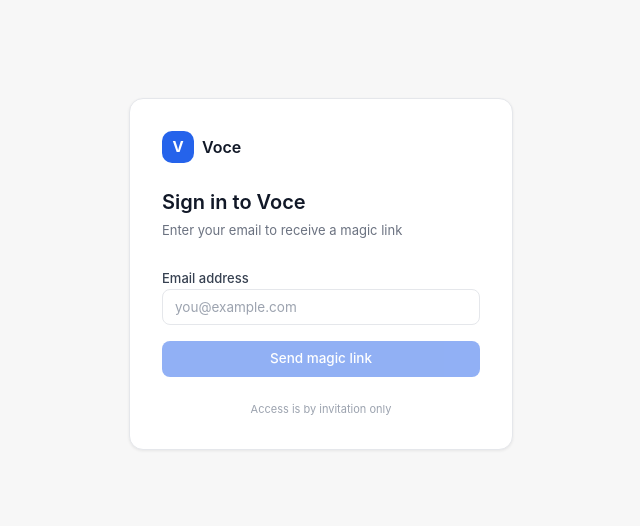
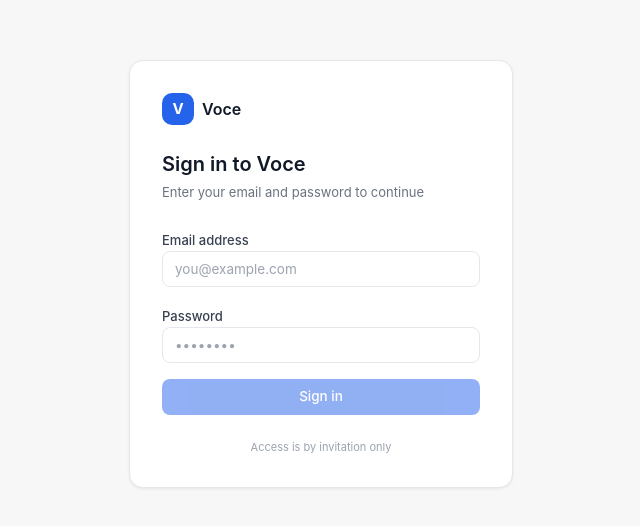
Before and after one commit to adarshchitti/voce, a Next.js app: page /login in a window 1280 px wide. Shown: the part 126-652 px from the top of the page, without its empty margins (319-959 px from the left). Built offline with nearby package versions, Linux system fonts and the light colour scheme.

Commit message:
removed magic link

```diff
--- a/src/app/login/page.tsx
+++ b/src/app/login/page.tsx
@@ -1,81 +1,31 @@
 "use client";
 
-import { FormEvent, useMemo, useState } from "react";
+import { FormEvent, useState } from "react";
 import { createClient } from "@/lib/supabase/client";
 
 export default function LoginPage() {
   const [email, setEmail] = useState("");
+  const [password, setPassword] = useState("");
   const [loading, setLoading] = useState(false);
-  const [sent, setSent] = useState(false);
   const [error, setError] = useState<string | null>(null);
-  const [showPassword, setShowPassword] = useState(false);
-  const [password, setPassword] = useState("");
-  const [passwordLoading, setPasswordLoading] = useState(false);
-  const [passwordError, setPasswordError] = useState<string | null>(null);
 
-  const allowPasswordAuth = useMemo(
-    () => process.env.NEXT_PUBLIC_ALLOW_PASSWORD_AUTH === "true" || process.env.ALLOW_PASSWORD_AUTH === "true",
-    []
-  );
-
-  async function handleMagicLink(e: FormEvent) {
+  async function handleSignIn(e: FormEvent) {
     e.preventDefault();
     setLoading(true);
     setError(null);
 
     const supabase = createClient();
-    const { error } = await supabase.auth.signInWithOtp({
+    const { error } = await supabase.auth.signInWithPassword({
       email,
-      options: {
-        emailRedirectTo: `${window.location.origin}/auth/callback`,
-      },
+      password,
     });
 
     if (error) {
       setError(error.message);
     } else {
-      setSent(true);
+      window.location.href = "/inbox";
     }
     setLoading(false);
-  }
-
-  async function handlePasswordSignIn(event: FormEvent) {
-    event.preventDefault();
-    setPasswordLoading(true);
-    setPasswordError(null);
-    const response = await fetch("/api/auth/login", {
-      method: "POST",
-      headers: { "Content-Type": "application/json" },
-      body: JSON.stringify({ password }),
-    });
-    if (!response.ok) {
-      setPasswordError("Invalid password");
-      setPasswordLoading(false);
-      return;
-    }
-    window.location.href = "/inbox";
-  }
-
-  if (sent) {
-    return (
-      <div className="flex min-h-screen items-center justify-center bg-[#F7F7F7] p-4">
-        <div className="w-full max-w-sm rounded-xl border border-[#E5E7EB] bg-white p-8 text-center shadow-[0_1px_3px_0_rgb(0_0_0/0.07)]">
-          <div className="mx-auto mb-4 flex h-12 w-12 items-center justify-center rounded-full bg-[#F0FDF4]">
-            <svg className="h-5 w-5 text-[#16A34A]" viewBox="0 0 24 24" fill="none" stroke="currentColor" strokeWidth="1.8">
-              <path d="M3 7.5A1.5 1.5 0 0 1 4.5 6h15A1.5 1.5 0 0 1 21 7.5v9a1.5 1.5 0 0 1-1.5 1.5h-15A1.5 1.5 0 0 1 3 16.5v-9Z" />
-              <path d="m4 7 8 6 8-6" />
-            </svg>
-          </div>
-          <h2 className="mb-1 text-[17px] font-semibold text-[#111827]">Check your email</h2>
-          <p className="text-[13px] text-[#6B7280]">
-            We sent a magic link to <span className="font-medium text-[#111827]">{email}</span>. Click the link to sign in.
-          </p>
-          <button onClick={() => setSent(false)} className="mt-4 text-[12px] text-[#6B7280] underline hover:text-[#374151]">
-            Use a different email
-          </button>
-        </div>
-      </div>
-    );
   }
 
   return (
@@ -87,9 +37,9 @@ export default function LoginPage() {
         </div>
 
         <h1 className="mb-1 text-[20px] font-semibold text-[#111827]">Sign in to Voce</h1>
-        <p className="mb-6 text-[13px] text-[#6B7280]">Enter your email to receive a magic link</p>
+        <p className="mb-6 text-[13px] text-[#6B7280]">Enter your email and password to continue</p>
 
-        <form onSubmit={handleMagicLink} className="space-y-4">
+        <form onSubmit={handleSignIn} className="space-y-4">
           <div className="space-y-1.5">
             <label className="text-[13px] font-medium text-[#374151]">Email address</label>
             <input
@@ -102,56 +52,28 @@ export default function LoginPage() {
             />
           </div>
 
+          <div className="space-y-1.5">
+            <label className="text-[13px] font-medium text-[#374151]">Password</label>
+            <input
+              type="password"
+              value={password}
+              onChange={(e) => setPassword(e.target.value)}
+              required
+              placeholder="••••••••"
+              className="h-9 w-full rounded-md border border-[#E5E7EB] px-3 text-[13.5px] text-[#111827] placeholder:text-[#9CA3AF] transition-colors focus:border-[#2563EB] focus:outline-none focus:ring-2 focus:ring-[#2563EB]/20"
+            />
+          </div>
+
           {error && <p className="text-[12px] text-[#DC2626]">{error}</p>}
 
           <button
             type="submit"
-            disabled={loading || !email}
+            disabled={loading || !email || !password}
             className="flex h-9 w-full items-center justify-center gap-2 rounded-md bg-[#2563EB] text-[13.5px] font-medium text-white transition-colors hover:bg-[#1D4ED8] disabled:cursor-not-allowed disabled:opacity-50"
           >
-            {loading ? (
-              <>
-                <span className="animate-spin">⟳</span> Sending...
-              </>
-            ) : (
-              "Send magic link"
-            )}
+            {loading ? "Signing in..." : "Sign in"}
           </button>
         </form>
-
-        {allowPasswordAuth ? (
-          <div className="mt-6">
-            <p className="text-center text-[12px] text-[#9CA3AF]">-- or --</p>
-            {!showPassword ? (
-              <button
-                type="button"
-                onClick={() => setShowPassword(true)}
-                className="mt-4 h-9 w-full rounded-md border border-[#E5E7EB] bg-white text-[13.5px] font-medium text-[#374151] transition-colors hover:bg-[#F9FAFB]"
-              >
-                Sign in with password
-              </button>
-            ) : (
-              <form onSubmit={handlePasswordSignIn} className="mt-4 space-y-3">
-                <input
-                  type="password"
-                  value={password}
-                  onChange={(e) => setPassword(e.target.value)}
-                  required
-                  placeholder="Password"
-                  className="h-9 w-full rounded-md border border-[#E5E7EB] px-3 text-[13.5px] text-[#111827] placeholder:text-[#9CA3AF] transition-colors focus:border-[#2563EB] focus:outline-none focus:ring-2 focus:ring-[#2563EB]/20"
-                />
-                {passwordError ? <p className="text-[12px] text-[#DC2626]">{passwordError}</p> : null}
-                <button
-                  type="submit"
-                  disabled={passwordLoading || !password}
-                  className="flex h-9 w-full items-center justify-center rounded-md bg-[#111827] text-[13.5px] font-medium text-white transition-colors hover:bg-[#1F2937] disabled:cursor-not-allowed disabled:opacity-50"
-                >
-                  {passwordLoading ? "Signing in..." : "Continue"}
-                </button>
-              </form>
-            )}
-          </div>
-        ) : null}
 
         <p className="mt-6 text-center text-[11px] text-[#9CA3AF]">Access is by invitation only</p>
       </div>
```
